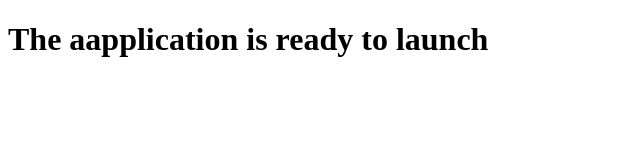
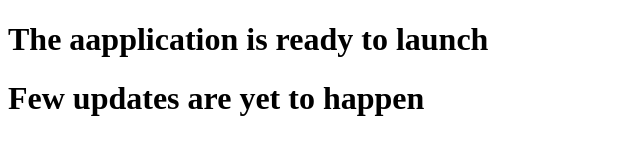
Before and after one commit to vamsee1317/flipkart, a plain HTML site: page index.html in a window 1280 px wide. Shown: the whole page, without its empty margins (0-640 px from the left). Drawn offline with Linux system fonts and the light colour scheme.

Commit message:
latestwithNewupdates

```diff
--- a/index.html
+++ b/index.html
@@ -8,5 +8,7 @@
 </head>
 <body>
     <h1>The aapplication is ready to launch</h1>
+
+    <h1>Few updates are yet to happen</h1>
 </body>
 </html>
```
